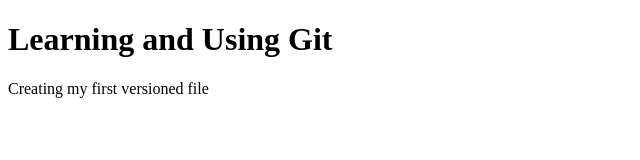
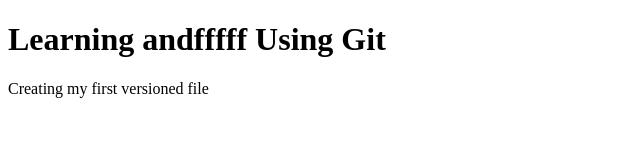
Before and after one commit to haniye1361/nodencexercises, a plain HTML site: page index.html in a window 1280 px wide. Shown: the whole page, without its empty margins (0-640 px from the left). Drawn offline with Linux system fonts and the light colour scheme.

```diff
--- a/index.html
+++ b/index.html
@@ -4,7 +4,7 @@
     <title>Using Git</title>
   </head>
   <body>
-    <h1>Learning and Using Git</h1>
+    <h1>Learning andfffff Using Git</h1>
     <p>Creating my first versioned file</p>
   </body>
 </html>
```
